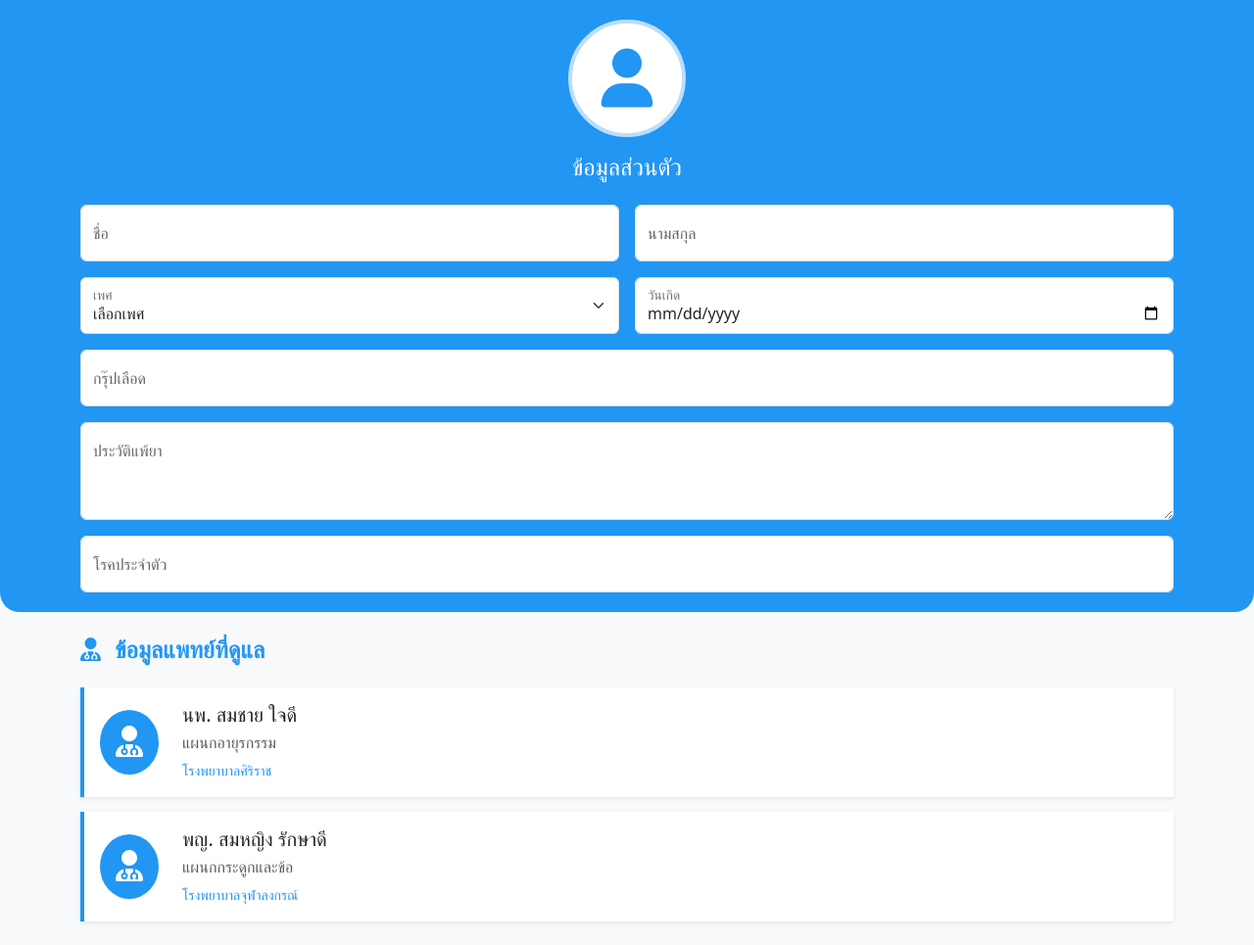
After one commit to nntch26/MyPillBuddy, a Django app: template myproject/myapp/templates/profile.html in a window 1280 px wide. The commit adds this page. Shown: the whole page at 98% size. Run offline with Django 4.2, Linux system fonts and the light colour scheme; the template is opened without the code that fills it, so the values that code supplies are empty; some libraries are stand-ins or nearby versions.

Commit message:
templates profile

```diff
--- a/myproject/myapp/templates/home.html
+++ b/myproject/myapp/templates/home.html
@@ -92,9 +92,9 @@
 </head>
 <body class="bg-light">
     <div class="header">
+        <h1>วันนี้</h1>
         <h4>Apr 7</h4>
         <h2>ตารางกินยา</h2>
-        <img src="/api/placeholder/80/80" alt="Doctor icon" class="doctor-icon">
     </div>
 
     <div class="container">
--- /dev/null
+++ b/myproject/myapp/templates/profile.html
@@ -0,0 +1,213 @@
+<!DOCTYPE html>
+<html lang="th">
+<head>
+    <meta charset="UTF-8">
+    <meta name="viewport" content="width=device-width, initial-scale=1.0">
+    <title>ข้อมูลผู้ป่วย</title>
+    <link href="https://cdnjs.cloudflare.com/ajax/libs/bootstrap/5.3.2/css/bootstrap.min.css" rel="stylesheet">
+    <link href="https://cdnjs.cloudflare.com/ajax/libs/font-awesome/6.4.0/css/all.min.css" rel="stylesheet">
+    <style>
+        :root {
+            --primary-color: #2196f3;
+            --primary-dark: #1976d2;
+            --primary-light: #bbdefb;
+        }
+
+        .profile-header {
+            background-color: var(--primary-color);
+            border-radius: 0 0 20px 20px;
+            padding: 20px;
+            color: white;
+        }
+
+        .profile-img {
+            width: 120px;
+            height: 120px;
+            background-color: white;
+            border-radius: 50%;
+            margin: 0 auto;
+            display: flex;
+            align-items: center;
+            justify-content: center;
+            border: 4px solid var(--primary-light);
+        }
+
+        .profile-img i {
+            font-size: 60px;
+            color: var(--primary-color);
+        }
+
+        .doctor-card {
+            border-left: 4px solid var(--primary-color);
+            margin-bottom: 15px;
+            transition: transform 0.2s;
+        }
+
+        .doctor-card:hover {
+            transform: translateX(5px);
+        }
+
+        .controls {
+            position: absolute;
+            top: 10px;
+            right: 10px;
+        }
+
+        .control-btn {
+            background-color: rgba(255, 255, 255, 0.2);
+            color: white;
+            border: none;
+            border-radius: 50%;
+            width: 40px;
+            height: 40px;
+            margin-left: 10px;
+            transition: background-color 0.3s;
+        }
+
+        .control-btn:hover {
+            background-color: rgba(255, 255, 255, 0.3);
+        }
+
+        .form-control:focus, .form-select:focus {
+            border-color: var(--primary-color);
+            box-shadow: 0 0 0 0.25rem rgba(33, 150, 243, 0.25);
+        }
+
+        .doctor-icon {
+            background-color: var(--primary-color) !important;
+        }
+
+        .hospital-name {
+            color: var(--primary-color) !important;
+        }
+
+        .form-floating > label {
+            color: #666;
+        }
+
+        .form-control, .form-select {
+            border: 1px solid #ddd;
+        }
+
+        .section-title {
+            color: var(--primary-color);
+            font-weight: 600;
+            margin-bottom: 1.5rem;
+        }
+    </style>
+</head>
+<body class="bg-light">
+    <div class="container-fluid p-0">
+        <!-- Profile Header -->
+        <div class="profile-header position-relative mb-4">
+            <!-- <div class="controls">
+                <button class="control-btn">
+                    <i class="fas fa-volume-up"></i>
+                </button>
+                <button class="control-btn">
+                    <i class="fas fa-font"></i>
+                </button>
+            </div>
+             -->
+            <div class="text-center mb-4">
+                <div class="profile-img mb-3">
+                    <i class="fas fa-user"></i>
+                </div>
+                <h4>ข้อมูลส่วนตัว</h4>
+            </div>
+
+            <div class="container">
+                <div class="row g-3">
+                    <div class="col-6">
+                        <div class="form-floating">
+                            <input type="text" class="form-control" id="firstname" placeholder="ชื่อ">
+                            <label for="firstname">ชื่อ</label>
+                        </div>
+                    </div>
+                    <div class="col-6">
+                        <div class="form-floating">
+                            <input type="text" class="form-control" id="lastname" placeholder="นามสกุล">
+                            <label for="lastname">นามสกุล</label>
+                        </div>
+                    </div>
+                    <div class="col-md-6">
+                        <div class="form-floating">
+                            <select class="form-select" id="gender">
+                                <option selected disabled>เลือกเพศ</option>
+                                <option value="male">ชาย</option>
+                                <option value="female">หญิง</option>
+                                <option value="other">อื่นๆ</option>
+                            </select>
+                            <label for="gender">เพศ</label>
+                        </div>
+                    </div>
+                    <div class="col-md-6">
+                        <div class="form-floating">
+                            <input type="date" class="form-control" id="birthdate">
+                            <label for="birthdate">วันเกิด</label>
+                        </div>
+                    </div>
+                    <div class="col-12">
+                        <div class="form-floating">
+                            <input type="text" class="form-control" id="bloodType" placeholder="กรุ๊ปเลือด">
+                            <label for="bloodType">กรุ๊ปเลือด</label>
+                        </div>
+                    </div>
+                    <div class="col-12">
+                        <div class="form-floating">
+                            <textarea class="form-control" id="medicalHistory" style="height: 100px" placeholder="ประวัติแพ้ยา"></textarea>
+                            <label for="medicalHistory">ประวัติแพ้ยา</label>
+                        </div>
+                    </div>
+                    <div class="col-12">
+                        <div class="form-floating">
+                            <input type="text" class="form-control" id="chronicDiseases" placeholder="โรคประจำตัว">
+                            <label for="chronicDiseases">โรคประจำตัว</label>
+                        </div>
+                    </div>
+                </div>
+            </div>
+        </div>
+
+        <!-- Doctor Information -->
+        <div class="container mb-4">
+            <h4 class="section-title">
+                <i class="fas fa-user-md me-2"></i>
+                ข้อมูลแพทย์ที่ดูแล
+            </h4>
+
+            <div class="doctor-card bg-white p-3 shadow-sm">
+                <div class="row align-items-center">
+                    <div class="col-auto">
+                        <div class="rounded-circle doctor-icon text-white p-3">
+                            <i class="fas fa-user-md fa-2x"></i>
+                        </div>
+                    </div>
+                    <div class="col">
+                        <h5 class="mb-1">นพ. สมชาย ใจดี</h5>
+                        <p class="mb-1 text-muted">แผนกอายุรกรรม</p>
+                        <small class="hospital-name">โรงพยาบาลศิริราช</small>
+                    </div>
+                </div>
+            </div>
+
+            <div class="doctor-card bg-white p-3 shadow-sm">
+                <div class="row align-items-center">
+                    <div class="col-auto">
+                        <div class="rounded-circle doctor-icon text-white p-3">
+                            <i class="fas fa-user-md fa-2x"></i>
+                        </div>
+                    </div>
+                    <div class="col">
+                        <h5 class="mb-1">พญ. สมหญิง รักษาดี</h5>
+                        <p class="mb-1 text-muted">แผนกกระดูกและข้อ</p>
+                        <small class="hospital-name">โรงพยาบาลจุฬาลงกรณ์</small>
+                    </div>
+                </div>
+            </div>
+        </div>
+    </div>
+
+    <script src="https://cdnjs.cloudflare.com/ajax/libs/bootstrap/5.3.2/js/bootstrap.bundle.min.js"></script>
+</body>
+</html>
```
Also changed, not shown: myproject/myapp/templates/index.html (added, +184 -0 lines).
